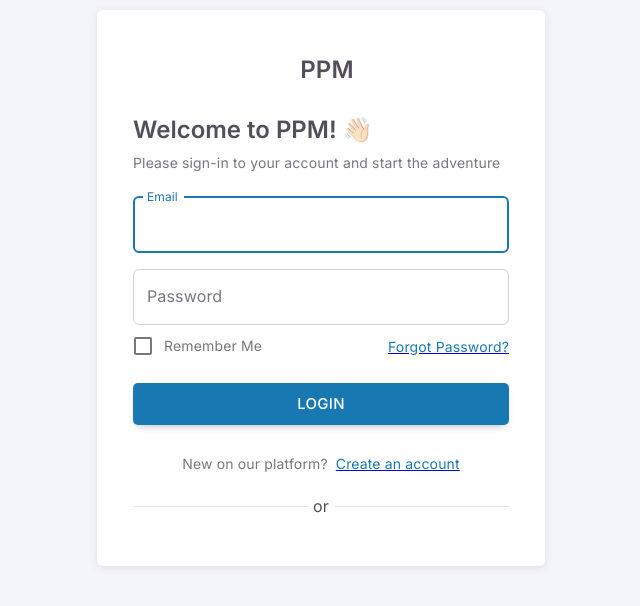
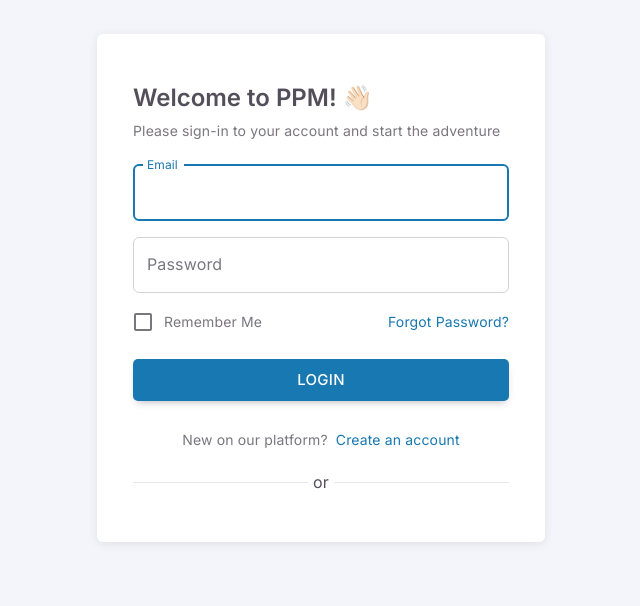
Before and after one commit to softrdinesh/PPMFrontendPrd, a Next.js app: page /login in a window 1280 px wide. Shown: the part 112-718 px from the top of the page, without its empty margins (319-959 px from the left). Built offline with nearby package versions, Linux system fonts and the light colour scheme; some icons are missing.

Commit message:
"Updated GuestGuard, _app.js, login.js, and register.js files with minor changes to code structure and styling."

```diff
--- a/src/@core/components/auth/GuestGuard.js
+++ b/src/@core/components/auth/GuestGuard.js
@@ -10,6 +10,7 @@ import { useAuth } from 'src/hooks/useAuth'
 const GuestGuard = props => {
   const { children, fallback } = props
   const auth = useAuth()
+  console.log('auth :', auth)
   const router = useRouter()
   useEffect(() => {
     if (!router.isReady) {
--- a/src/pages/login.js
+++ b/src/pages/login.js
@@ -39,7 +39,7 @@ const Card = styled(MuiCard)(({ theme }) => ({
   [theme.breakpoints.up('sm')]: { width: '28rem' }
 }))
 
-const LinkStyled = styled('a')(({ theme }) => ({
+const LinkStyled = styled(Link)(({ theme }) => ({
   fontSize: '0.875rem',
   textDecoration: 'none',
   color: theme.palette.primary.main
@@ -78,8 +78,8 @@ const LoginPage = () => {
     <Box className='content-center'>
       <Card sx={{ zIndex: 1 }}>
         <CardContent sx={{ padding: theme => `${theme.spacing(12, 9, 7)} !important` }}>
-          <Box sx={{ mb: 8, display: 'flex', alignItems: 'center', justifyContent: 'center' }}>
-            {/* <Logo/> */}
+          {/* <Box sx={{ mb: 8, display: 'flex', alignItems: 'center', justifyContent: 'center' }}>
+
             <Typography
               variant='h6'
               sx={{
@@ -92,7 +92,7 @@ const LoginPage = () => {
             >
               {themeConfig.templateName}
             </Typography>
-          </Box>
+          </Box> */}
           <Box sx={{ mb: 6 }}>
             <Typography variant='h5' sx={{ fontWeight: 600, marginBottom: 1.5 }}>
               Welcome to {themeConfig.templateName}! 👋🏻
@@ -128,12 +128,18 @@ const LoginPage = () => {
               />
             </FormControl>
             <Box
-              sx={{ mb: 4, display: 'flex', alignItems: 'center', flexWrap: 'wrap', justifyContent: 'space-between' }}
+              sx={{
+                mt: 2,
+                mb: 4,
+                display: 'flex',
+                alignItems: 'center',
+                flexWrap: 'wrap',
+                justifyContent: 'space-between'
+              }}
             >
               <FormControlLabel control={<Checkbox />} label='Remember Me' />
-              <Link href='/'>
-                <LinkStyled onClick={e => e.preventDefault()}>Forgot Password?</LinkStyled>
-              </Link>
+
+              <LinkStyled href='/'>Forgot Password?</LinkStyled>
             </Box>
             <Button
               fullWidth
@@ -149,9 +155,7 @@ const LoginPage = () => {
                 New on our platform?
               </Typography>
               <Typography variant='body2'>
-                <Link passHref href='/register'>
-                  <LinkStyled>Create an account</LinkStyled>
-                </Link>
+                <LinkStyled href='/register'>Create an account</LinkStyled>
               </Typography>
             </Box>
             <Divider sx={{ my: 5 }}>or</Divider>
```
Also changed, not shown: src/pages/_app.js (+6 -6 lines), src/pages/register.js (+5 -8 lines).
